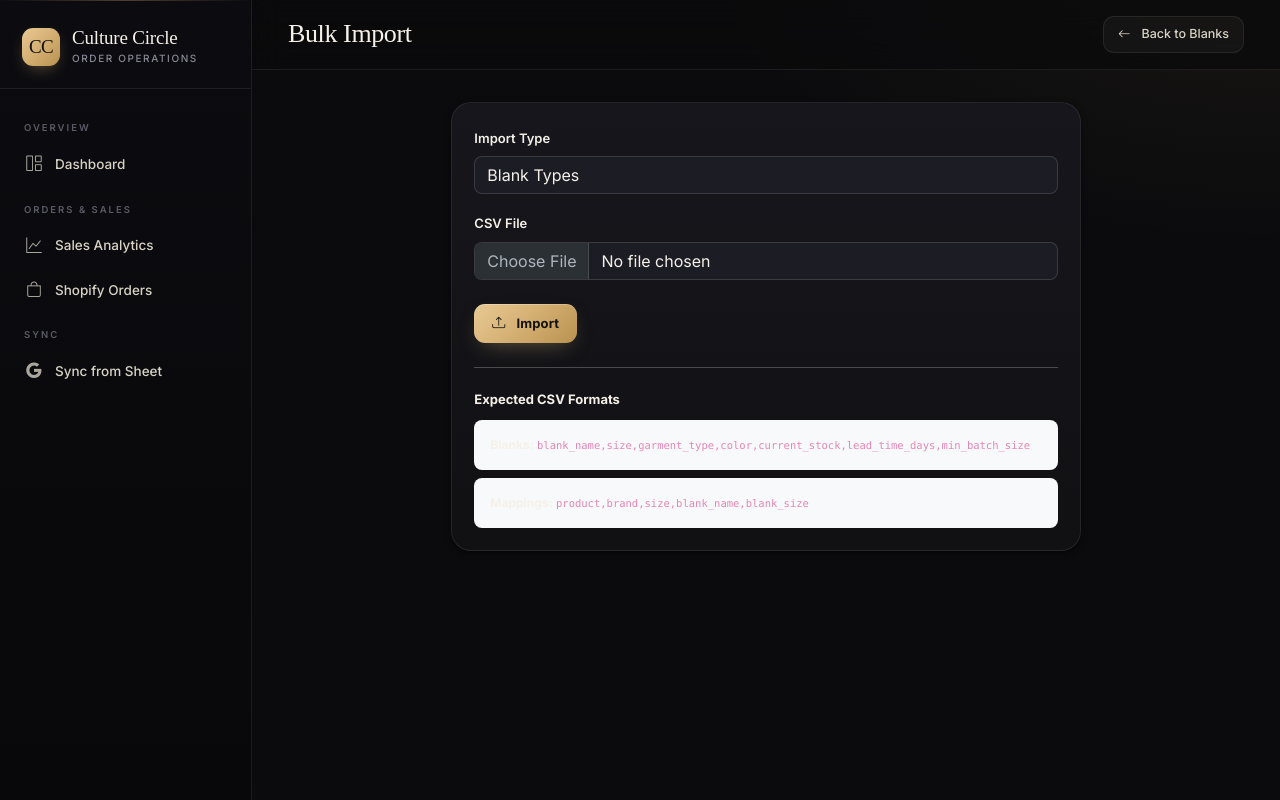
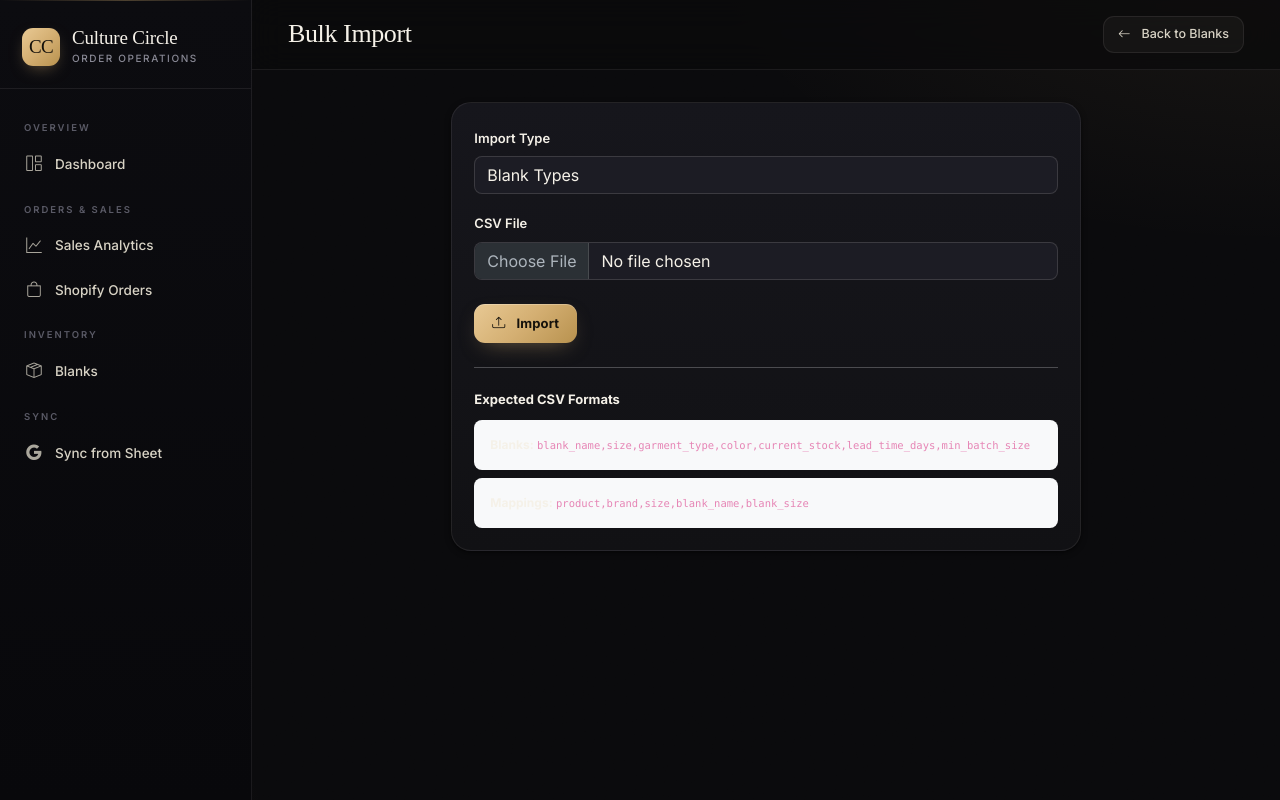
Before and after one commit to anshjindal112/culture-circle-inventory, a Flask app: page /blanks/bulk in a window 1280 px wide. Run offline with Flask 3, Linux system fonts and the light colour scheme; some libraries are stand-ins or nearby versions; some web fonts are replaced.

Commit message:
Add Blanks page back to the sidebar
Restores access to the blank inventory grid (/blanks) under a new
'Inventory' section. The route was always still in the codebase
(routes/blanks.py) — only the sidebar link had been removed when
the dashboard pivoted to orders-only.

Co-Authored-By: Claude Opus 4.7 (1M context) <noreply@anthropic.com>

```diff
--- a/templates/base.html
+++ b/templates/base.html
@@ -646,6 +646,11 @@
                 {% endif %}
             </a>
 
+            <div class="sidebar-section">Inventory</div>
+            <a href="/blanks" class="sidebar-link {% if request.endpoint and request.endpoint.startswith('blanks.') and request.endpoint != 'blanks.bulk_import' %}active{% endif %}">
+                <i class="bi bi-box-seam"></i> Blanks
+            </a>
+
             <div class="sidebar-section">Sync</div>
             <form method="post" action="/blanks/sync-from-sheet" style="margin:0;">
                 <button type="submit" class="sidebar-link" style="background:none; border:none; width:100%; cursor:pointer; text-align:left;">
```
